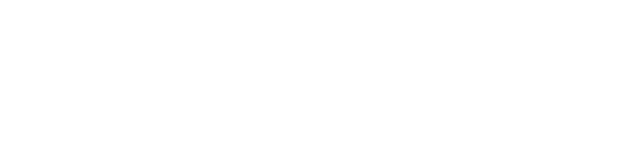
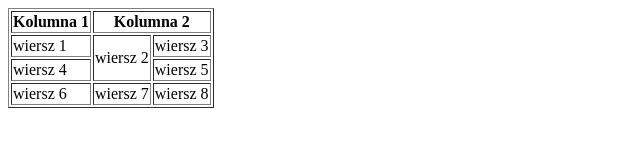
Before and after one commit to PomereningOskar/Zadanie5, a plain HTML site: page index.html in a window 1280 px wide. Shown: the whole page, without its empty margins (0-640 px from the left). Drawn offline with Linux system fonts and the light colour scheme.

Commit message:
Update index.html

```diff
--- a/index.html
+++ b/index.html
@@ -6,6 +6,30 @@
     <title>Document</title>
 </head>
 <body>
+    <table border="1">
+        <thead>
+            <tr>
+                <th colspan="1">Kolumna 1</th>
+                <th colspan="2">Kolumna 2</th>
+            </tr>
+        </thead>
+        <tbody>
+            <tr>
+                <td>wiersz 1</td>
+                <td rowspan="2">wiersz 2</td>
+                <td>wiersz 3</td>
+            </tr>
+            <tr>
+                <td>wiersz 4</td>
+                <td>wiersz 5</td>
+            </tr>
+            <tr>
+                <td>wiersz 6</td>
+                <td>wiersz 7</td>
+                <td>wiersz 8</td>
+            </tr>
+        </tbody>
+    </table>
 
 </body>
 </html>
```
